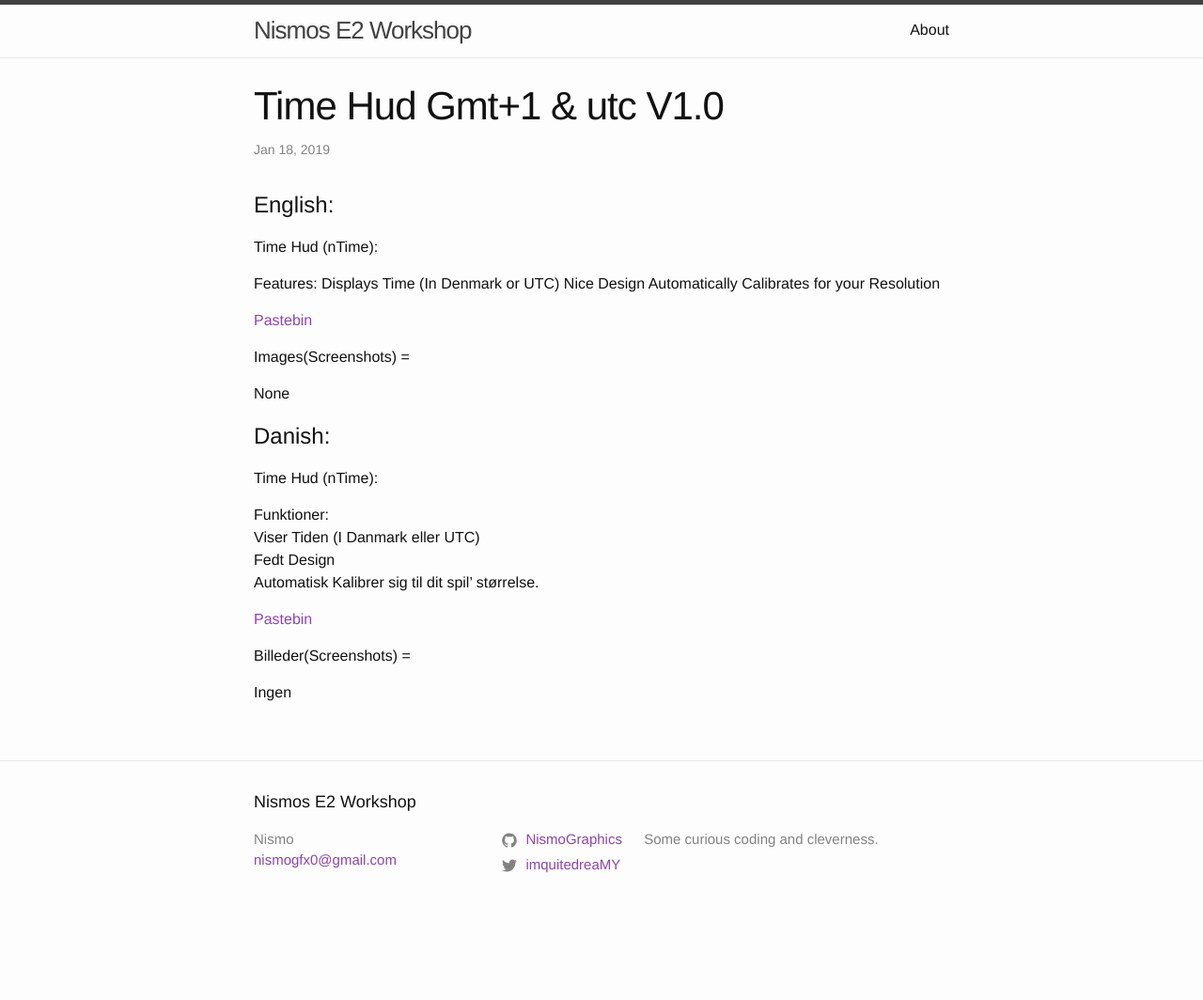
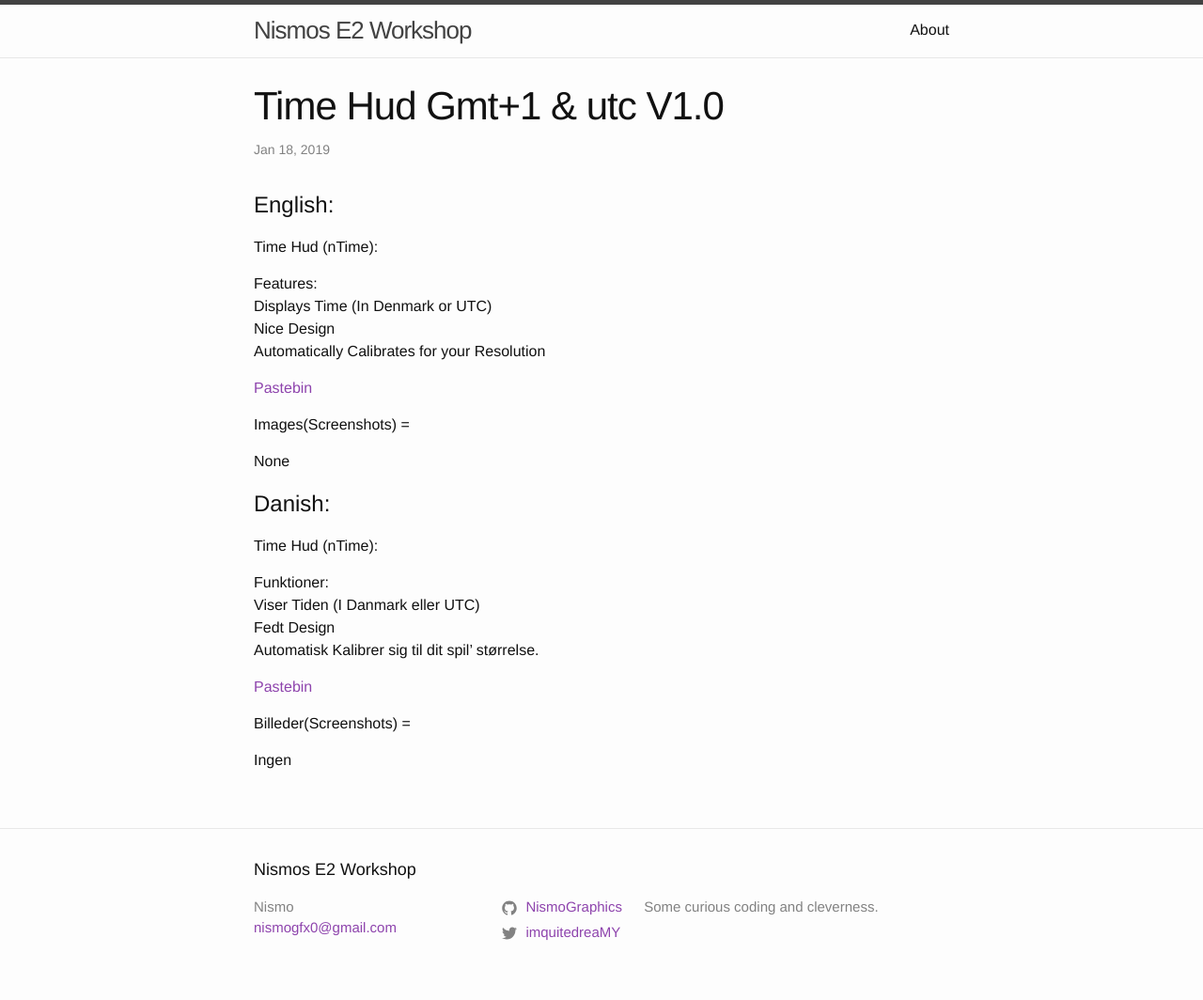
Before and after one commit to NismoGraphics/blog, a Jekyll site: the page built from _posts/2019-01-18-Time-Hud-GMT+1 & UTC-v1.0.md, in a window 1280 px wide. Shown: the whole page at 94% size. Built offline with Jekyll 4.4.1, drawn with Linux system fonts in a browser that asks for light colours; before the commit the page ends 992 px from its top, so only the background shows below that.

Commit message:
fix new line thing

```diff
--- a/_posts/2019-01-18-Time-Hud-GMT+1 & UTC-v1.0.md
+++ b/_posts/2019-01-18-Time-Hud-GMT+1 & UTC-v1.0.md
@@ -7,9 +7,9 @@ layout: post
 Time Hud (nTime):
 
 Features:
-Displays Time (In Denmark or UTC)
-Nice Design
-Automatically Calibrates for your Resolution
+<br>Displays Time (In Denmark or UTC)
+<br>Nice Design
+<br>Automatically Calibrates for your Resolution
 
 [Pastebin][1]
 
```
